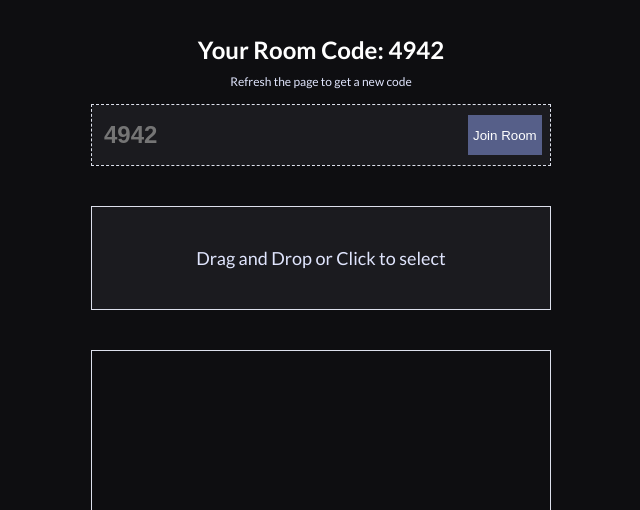
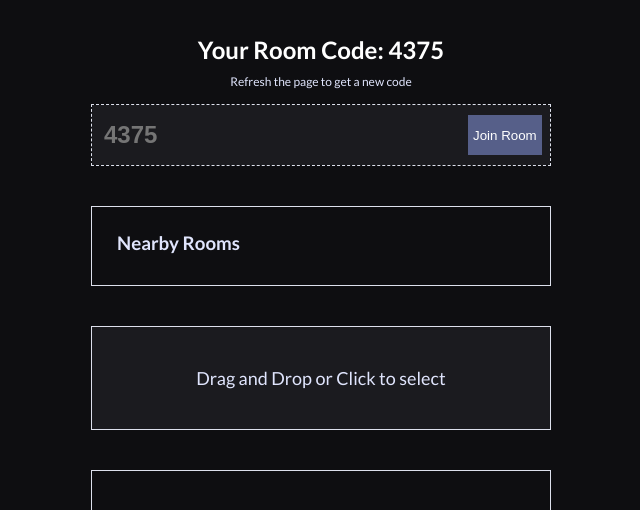
Before and after one commit to xtanion/file-drop, a React (Create React App) app: page / in a window 1280 px wide. Shown: the top 510 px of the page, without its empty margins (319-959 px from the left). Built offline with nearby package versions, Linux system fonts and the light colour scheme; no server answers.

Commit message:
Nearby rooms feature added

```diff
--- a/Server.js
+++ b/Server.js
@@ -20,6 +20,10 @@ const io = new Server(server, {
 io.on("connection", (socket) => {
     console.log(`User Connected: ${socket.id}`);
 
+    socket.on("broadcast-room", (data) => {
+        console.log('braodcast room: ', data);
+        socket.broadcast.emit('broadcast', data);
+    })
     socket.on("join-room", (data) => {
         socket.join(data);
         console.log('User joined room: ', data);
--- a/src/Components/Body.js
+++ b/src/Components/Body.js
@@ -7,35 +7,54 @@ import io from "socket.io-client";
 import CreateRoom from "./CreateRoom";
 
 import './style.css'
+import Nearby from "./Nearby";
+
+const RandomRoom = () => {
+    return (Math.floor(Math.random() * (9999 - 1000 + 1)) + 1000).toString();
+}
+
 
 const Body = props => {
     // const { socket } = props;
 
     const socketRef = useRef(null);
 
+    const [room, setRoom] = useState('');
+    const [joined, setJoined] = useState(false);
+    const [nearby, setNearby] = useState([]);
+    const getRoom = (room) => {
+        setRoom(room);
+        joinRoom(room);
+    }
+    const joinRoom = (room) => {
+        if (room !== "" && socketRef.current) {
+            console.log(socketRef.current);
+            socketRef.current.emit("join-room", room);
+            console.log("Joined room: ", room);
+
+            console.log('braodcasting: ', room);
+
+            setJoined(true);
+        }
+    };
+
     useEffect(() => {
         socketRef.current = io.connect("http://localhost:5000");
-        console.log('Socket Started')
 
+        if (room == '') {
+            var r = RandomRoom();
+            setRoom(r);
+            socketRef.current.emit("broadcast-room", r);
+        }
+        console.log('Socket Started', socketRef.current)
+        socketRef.current.on('broadcast', data => {
+            console.log('body: ', data);
+            setNearby([...nearby, data]);
+        })
         return () => {
             socketRef.current.disconnect();
         }
     }, []);
-    const [room, setRoom] = useState('');
-    const [joined, setJoined] = useState(false);
-    const getRoom = (room) => {
-        // console.log('Joining Room: ', room);
-        setRoom(room);
-        joinRoom(room);
-    }
-    const joinRoom = (room) => {
-        if (room !== "" && socketRef) {
-            console.log(socketRef.current);
-            socketRef.current.emit("join-room", room);
-            console.log("Joined room: ", room);
-            setJoined(true);
-        }
-    };
     //-------------------
 
     return (
@@ -46,8 +65,9 @@ const Body = props => {
                     <p className="join-p">refresh page to establish a new connection</p>
                 </div>
                 :
-                <CreateRoom getRoom={getRoom}></CreateRoom>
+                <CreateRoom getRoom={getRoom} room={room}></CreateRoom>
             }
+            <Nearby nearby={nearby} socket={socketRef.current}></Nearby>
             <Send room={room} socket={socketRef.current}></Send>
             <Receive room={room} socket={socketRef.current}></Receive>
         </div>
--- /dev/null
+++ b/src/Components/Chip.js
@@ -0,0 +1,13 @@
+import React, { useState} from "react";
+import './style.css'
+
+const Chip = props => {
+    const { roomId } = props;
+    return (
+        <div class="chip">
+            <p>{roomId}</p>
+        </div>
+
+    )
+}
+export default Chip;
--- a/src/Components/CreateRoom.js
+++ b/src/Components/CreateRoom.js
@@ -1,4 +1,4 @@
-import React, { useCallback, useState } from "react";
+import React, { useCallback, useEffect, useState } from "react";
 import io from "socket.io-client";
 import './style.css'
 
@@ -7,13 +7,18 @@ const RandomRoom =() => {
 }
 
 const CreateRoom = (props) => {
-    const { getRoom } = props;
+    const { getRoom, room} = props;
     const [roomCode, setRoomCode] = useState('')
-    if (roomCode == "") {
-        var room = RandomRoom();
-        setRoomCode(room);
-        // getRoom(room);
-    }
+
+    useEffect(() => {
+        if (room != '') {
+            setRoomCode(room.toString());
+            console.log("default room created");
+        } else {
+            var r = RandomRoom();
+            setRoomCode(r);
+        }
+    }, [room]);
 
     const handleChange = (e) => {
         setRoomCode(e.target.value)
--- /dev/null
+++ b/src/Components/Nearby.js
@@ -0,0 +1,23 @@
+import { Card } from "@mui/joy";
+import React, { useCallback, useState, useEffect } from "react";
+import Chip from "./Chip";
+import './style.css'
+
+const Nearby = props => {
+    const [nearbyArr, setNearby] = useState([])
+    const { nearby, socket } = props;
+    useEffect(() => {
+        if (!socket) return;
+        setNearby(nearby);
+        console.log(nearbyArr);
+
+    }, [socket, nearby]);
+
+    return (
+        <div className="js-screen">
+            <h3 className="js-name">Nearby Rooms</h3>
+            <ul>{nearbyArr.length > 0 && nearbyArr.map((item) => <li><Chip roomId={item}></Chip></li>)}</ul>
+        </div>
+    )
+}
+export default Nearby;
--- a/src/Components/Receive.js
+++ b/src/Components/Receive.js
@@ -53,8 +53,8 @@ const Receive = props => {
             } else {
                 socket.emit("fs-start", room);
             }
-        }, [room, socket])
-    });
+        })
+    }, [room, socket]);
 
     return (
         <div className="rs-screen">
--- a/src/Components/Send.js
+++ b/src/Components/Send.js
@@ -16,7 +16,7 @@ const Send = props => {
     // const onFileChange = useCallback(files => setFile(files[0]), []);
     const sendFile = () => {
         console.log('Sending file to Room: ', room);
-        if (file) {
+        if (file && socket) {
             console.log('file: ',file);
             let reader = new FileReader();
             reader.onload = (a) => {
--- a/src/Components/style.css
+++ b/src/Components/style.css
@@ -245,3 +245,25 @@ body {
     text-align: center;
     vertical-align: middle;
 }
+.js-screen {
+    width: auto;
+    min-height: 80px;
+    margin: 20px;
+    padding: 20px;
+    border: 1px solid var(--tokyo-border);
+}
+.js-name {
+    color: var(--tokyo-comment);
+    margin: 5px;
+    text-align: left;
+}
+.chip {
+    display: inline-block;
+    padding: 5px;
+    height: 30px;
+    font-size: 16px;
+    font-weight: 700;
+    text-align: center;
+    border-radius: 25px;
+    background-color: var(--tokyo-comment);
+}
```
